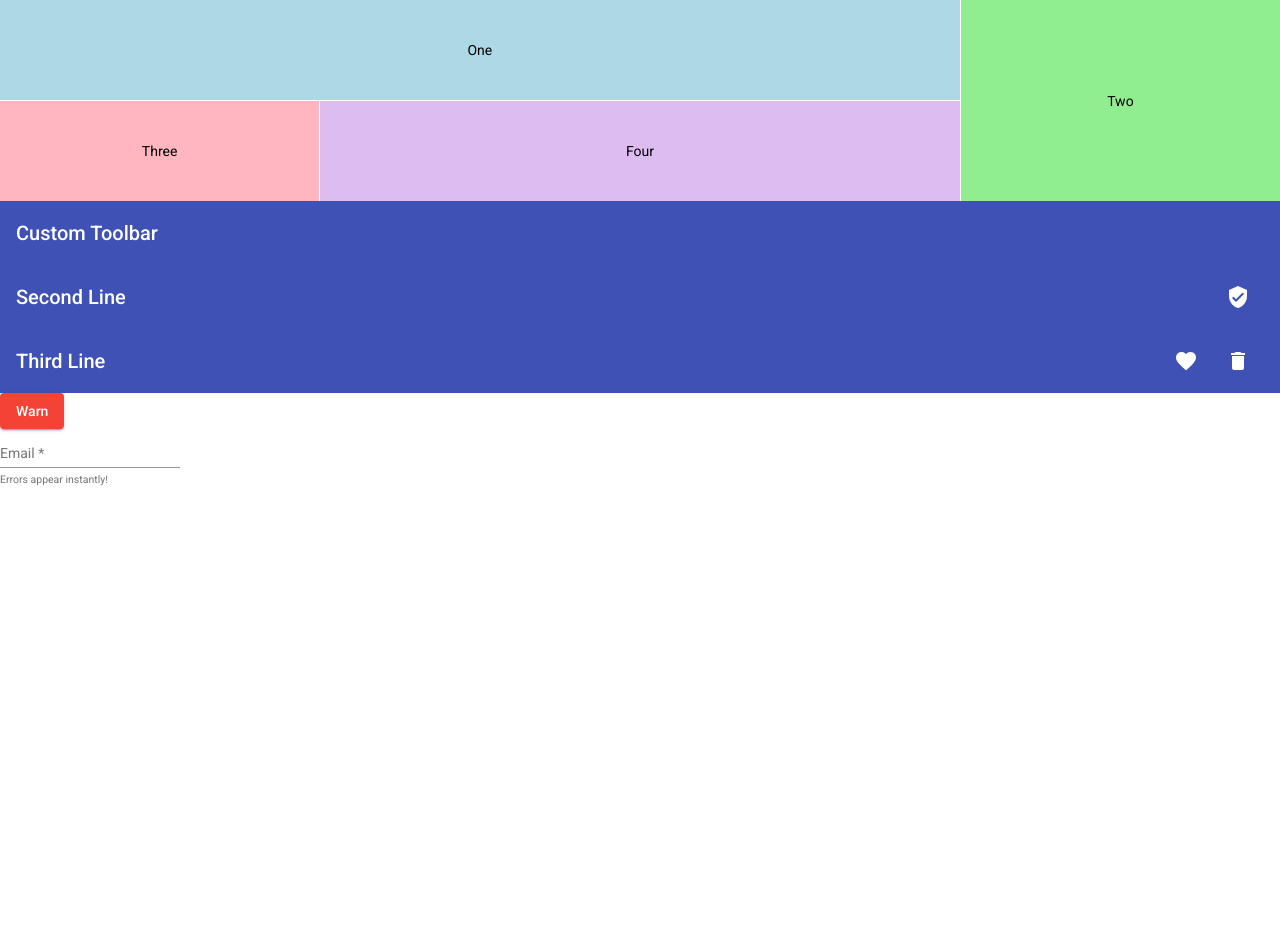
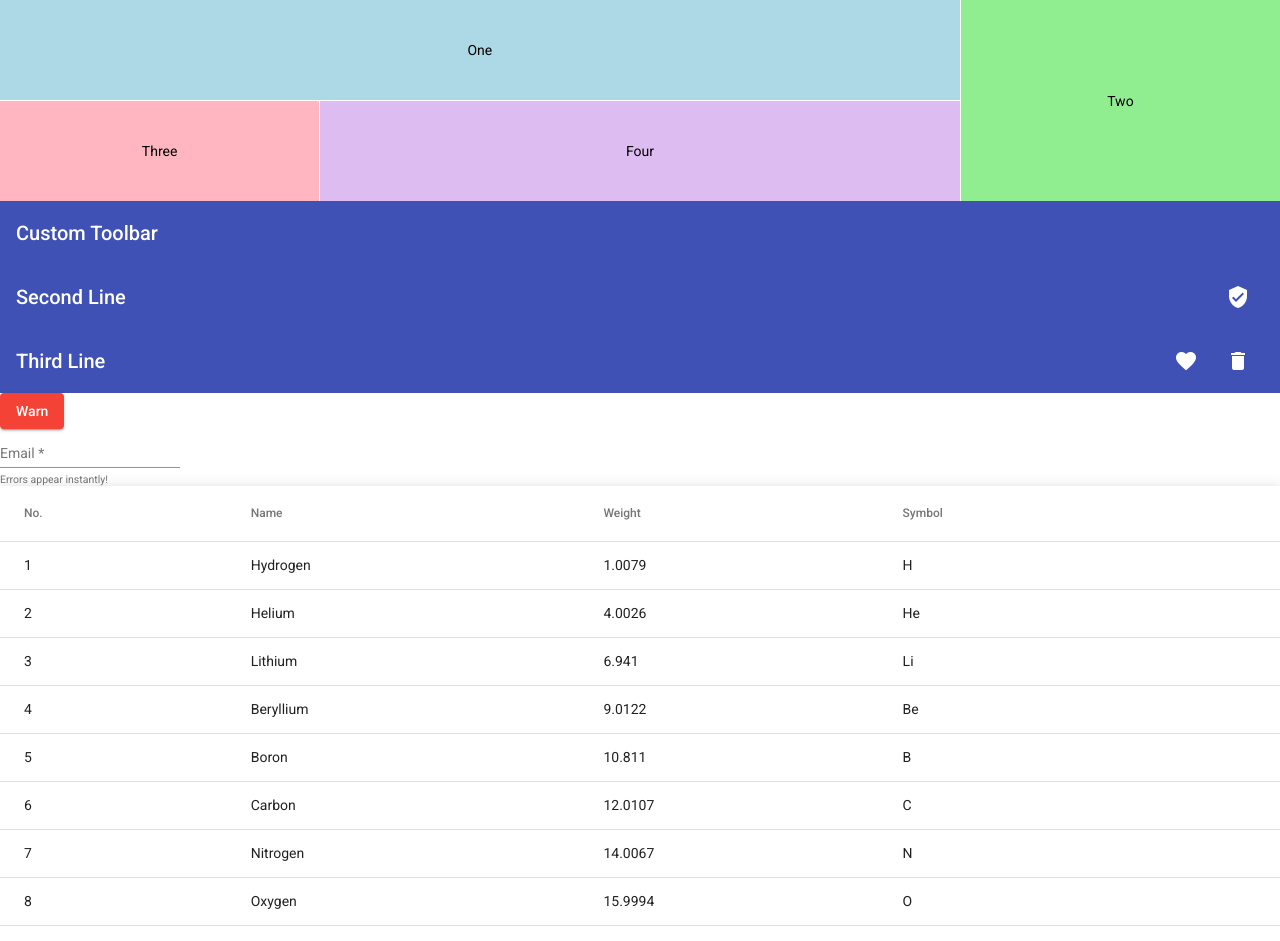
Before and after one commit to siren-k/angular-material-example, an Angular app: page / in a window 1280 px wide. Shown: the top 941 px of the page. Before the commit the page ends 800 px from the top, so only its background shows below. Built offline with nearby package versions, Linux system fonts and the light colour scheme.

Commit message:
Angular Material Table 예제

```diff
--- a/src/app/app.component.css
+++ b/src/app/app.component.css
@@ -4,3 +4,7 @@
 .example-spacer {
     flex: 1 1 auto;
 }
+
+table {
+    width: 100%;
+}
--- a/src/app/app.component.html
+++ b/src/app/app.component.html
@@ -48,3 +48,36 @@
     </mat-error>
   </mat-form-field>
 </form>
+
+<table mat-table [dataSource]="dataSource" class="mat-elevation-z8">
+
+  <!--- Note that these columns can be defined in any order.
+        The actual rendered columns are set as a property on the row definition" -->
+
+  <!-- Position Column -->
+  <ng-container matColumnDef="position">
+    <th mat-header-cell *matHeaderCellDef> No. </th>
+    <td mat-cell *matCellDef="let element"> {{element.position}} </td>
+  </ng-container>
+
+  <!-- Name Column -->
+  <ng-container matColumnDef="name">
+    <th mat-header-cell *matHeaderCellDef> Name </th>
+    <td mat-cell *matCellDef="let element"> {{element.name}} </td>
+  </ng-container>
+
+  <!-- Weight Column -->
+  <ng-container matColumnDef="weight">
+    <th mat-header-cell *matHeaderCellDef> Weight </th>
+    <td mat-cell *matCellDef="let element"> {{element.weight}} </td>
+  </ng-container>
+
+  <!-- Symbol Column -->
+  <ng-container matColumnDef="symbol">
+    <th mat-header-cell *matHeaderCellDef> Symbol </th>
+    <td mat-cell *matCellDef="let element"> {{element.symbol}} </td>
+  </ng-container>
+
+  <tr mat-header-row *matHeaderRowDef="displayedColumns"></tr>
+  <tr mat-row *matRowDef="let row; columns: displayedColumns;"></tr>
+</table>
--- a/src/app/app.component.ts
+++ b/src/app/app.component.ts
@@ -11,6 +11,26 @@
     return !!(control && control.invalid && (control.dirty || control.touched || isSubmitted));
   }
 }
+
+export interface PeriodicElement {
+  name: string;
+  position: number;
+  weight: number;
+  symbol: string;
+}
+
+const ELEMENT_DATA: PeriodicElement[] = [
+  {position: 1, name: 'Hydrogen', weight: 1.0079, symbol: 'H'},
+  {position: 2, name: 'Helium', weight: 4.0026, symbol: 'He'},
+  {position: 3, name: 'Lithium', weight: 6.941, symbol: 'Li'},
+  {position: 4, name: 'Beryllium', weight: 9.0122, symbol: 'Be'},
+  {position: 5, name: 'Boron', weight: 10.811, symbol: 'B'},
+  {position: 6, name: 'Carbon', weight: 12.0107, symbol: 'C'},
+  {position: 7, name: 'Nitrogen', weight: 14.0067, symbol: 'N'},
+  {position: 8, name: 'Oxygen', weight: 15.9994, symbol: 'O'},
+  {position: 9, name: 'Fluorine', weight: 18.9984, symbol: 'F'},
+  {position: 10, name: 'Neon', weight: 20.1797, symbol: 'Ne'},
+];
 
 @Component({
   selector: 'app-root',
@@ -39,4 +59,7 @@
     });
   }
 
+  displayedColumns: string[] = ['position', 'name', 'weight', 'symbol'];
+  dataSource = ELEMENT_DATA;
+
 }
--- a/src/app/app.module.ts
+++ b/src/app/app.module.ts
@@ -6,6 +6,7 @@
 import { MatIconModule } from '@angular/material/icon';
 import { MatGridListModule } from '@angular/material/grid-list';
 import { MatDialogModule } from '@angular/material/dialog';
+import { MatTableModule } from '@angular/material/table';
 
 import { AppComponent } from './app.component';
 import { BrowserAnimationsModule } from '@angular/platform-browser/animations';
@@ -27,7 +28,8 @@
     MatToolbarModule,
     MatIconModule,
     MatGridListModule,
-    MatDialogModule
+    MatDialogModule,
+    MatTableModule,
   ],
   providers: [],
   bootstrap: [AppComponent]
```
